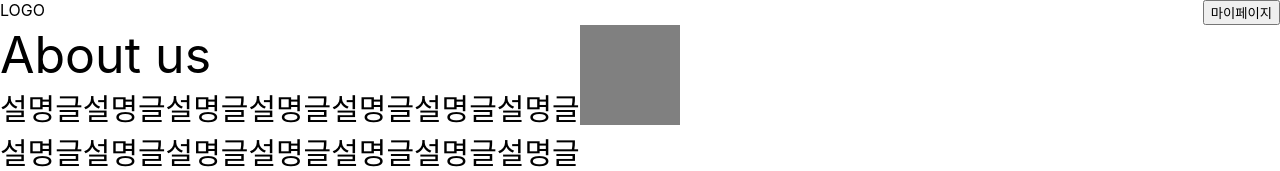
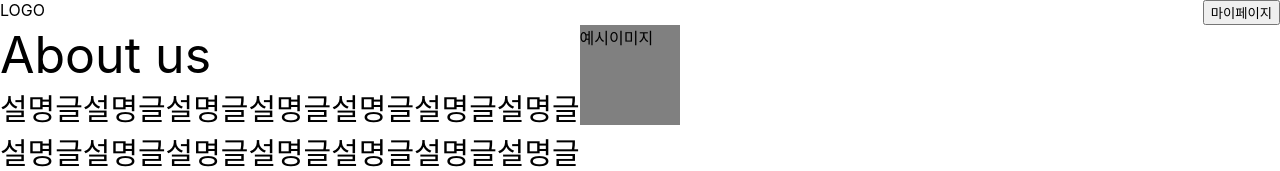
Before and after one commit to yexjin/Rendering, a React (Create React App) app in the folder front/: page / in a window 1280 px wide. Shown: the top 171 px of the page. Built offline with nearby package versions, Linux system fonts and the light colour scheme.

Commit message:
[C] Main 틀잡기

```diff
--- a/front/src/components/pages/Main/index.js
+++ b/front/src/components/pages/Main/index.js
@@ -41,7 +41,7 @@ function Main() {
                     <button>전시 열기</button>
                 </Buttons>
             </div>
-            <Img />
+            <Img>예시이미지</Img>
         </Contents>
         </>
     )
```
